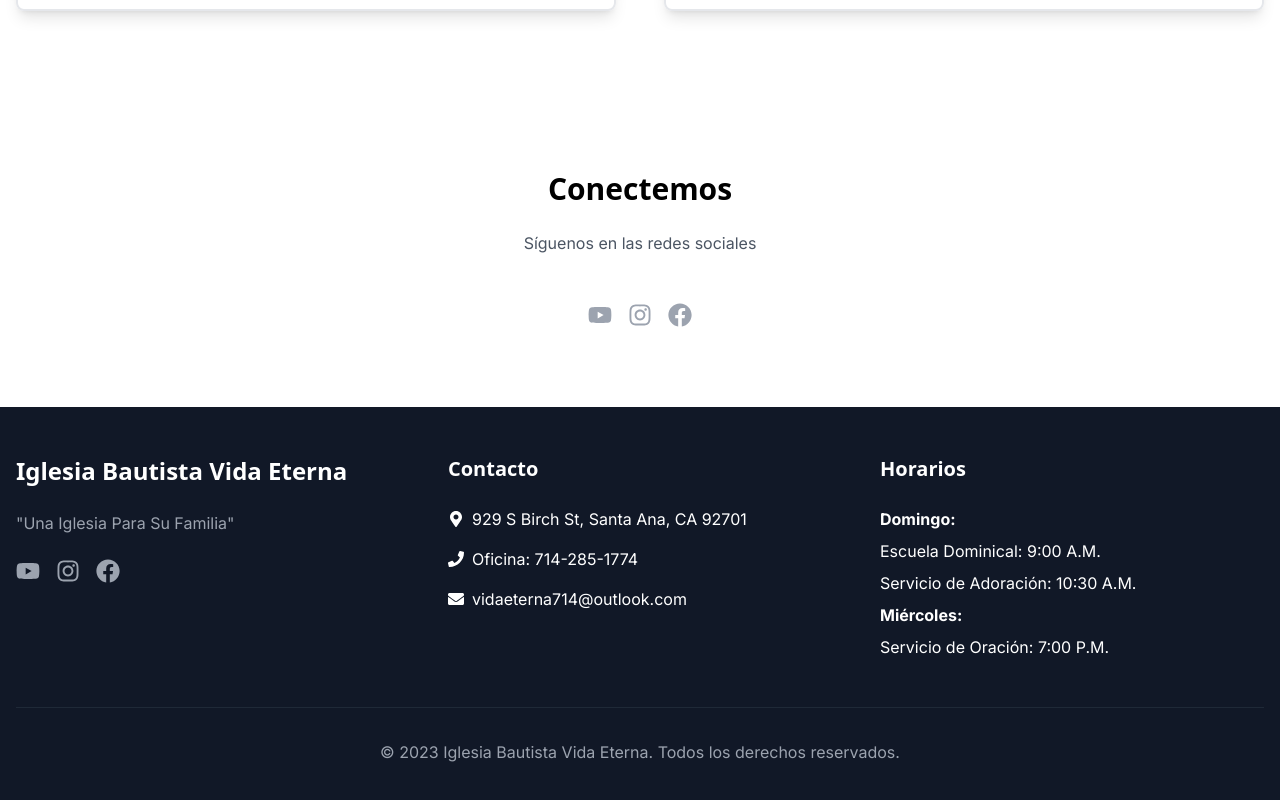
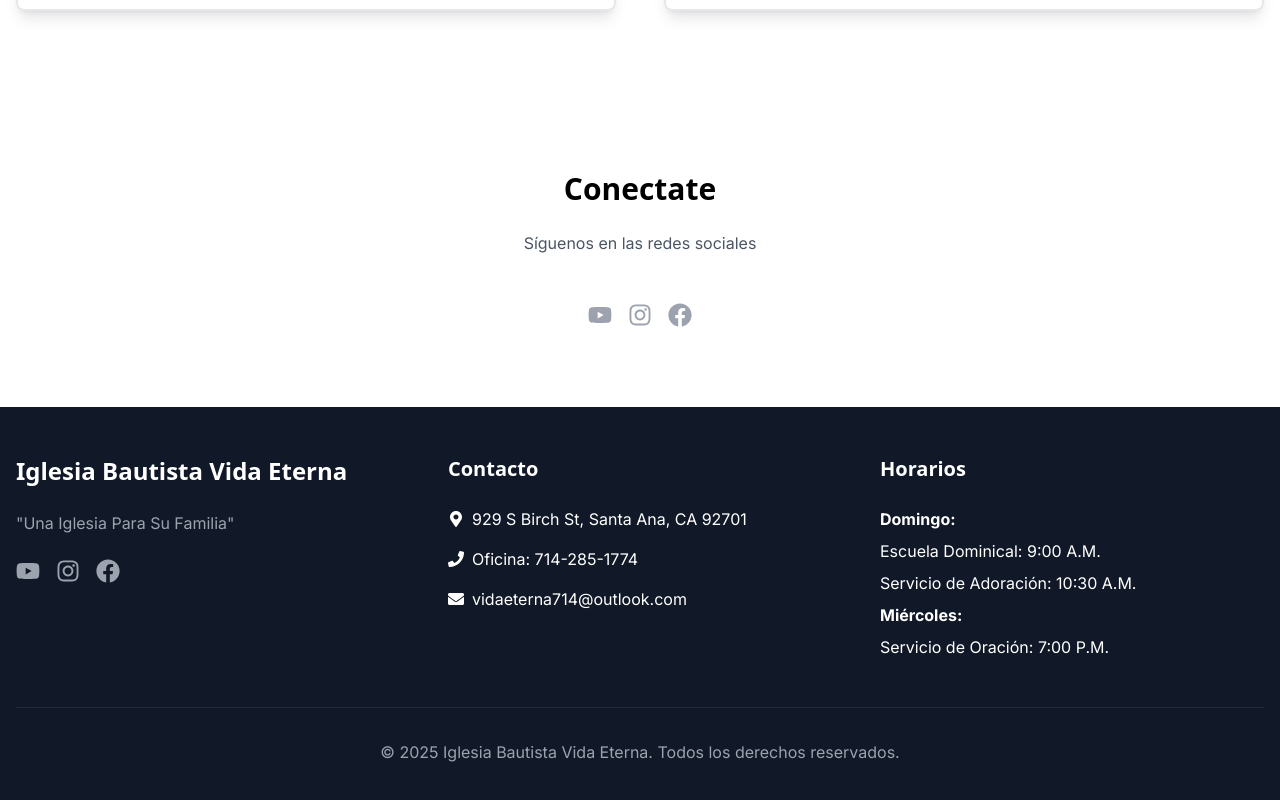
Before and after one commit to VidaEterna714/IBVE, a Next.js app: page / in a window 1280 px wide. Shown: the part 1587-2387 px from the top of the page. Built offline with nearby package versions, Linux system fonts and the light colour scheme.

Commit message:
fixed footer text

```diff
--- a/app/page.tsx
+++ b/app/page.tsx
@@ -18,7 +18,7 @@ export default function Home() {
       <ServiceTimes />
       <section className="w-full py-20 bg-white">
         <div className="max-w-7xl mx-auto px-4 text-center">
-          <h2 className="text-3xl font-bold mb-6">Conectemos</h2>
+          <h2 className="text-3xl font-bold mb-6">Conectate</h2>
           <p className="text-gray-600 max-w-2xl mx-auto">
             Síguenos en las redes sociales
           </p>
--- a/components/Footer.tsx
+++ b/components/Footer.tsx
@@ -49,7 +49,7 @@ export default function Footer() {
           </div>
         </div>
         <div className="mt-12 pt-8 border-t border-gray-800 text-center">
-          <p className="text-gray-400">&copy; 2023 Iglesia Bautista Vida Eterna. Todos los derechos reservados.</p>
+          <p className="text-gray-400">&copy; {new Date().getFullYear()} Iglesia Bautista Vida Eterna. Todos los derechos reservados.</p>
         </div>
       </div>
     </footer>
```
